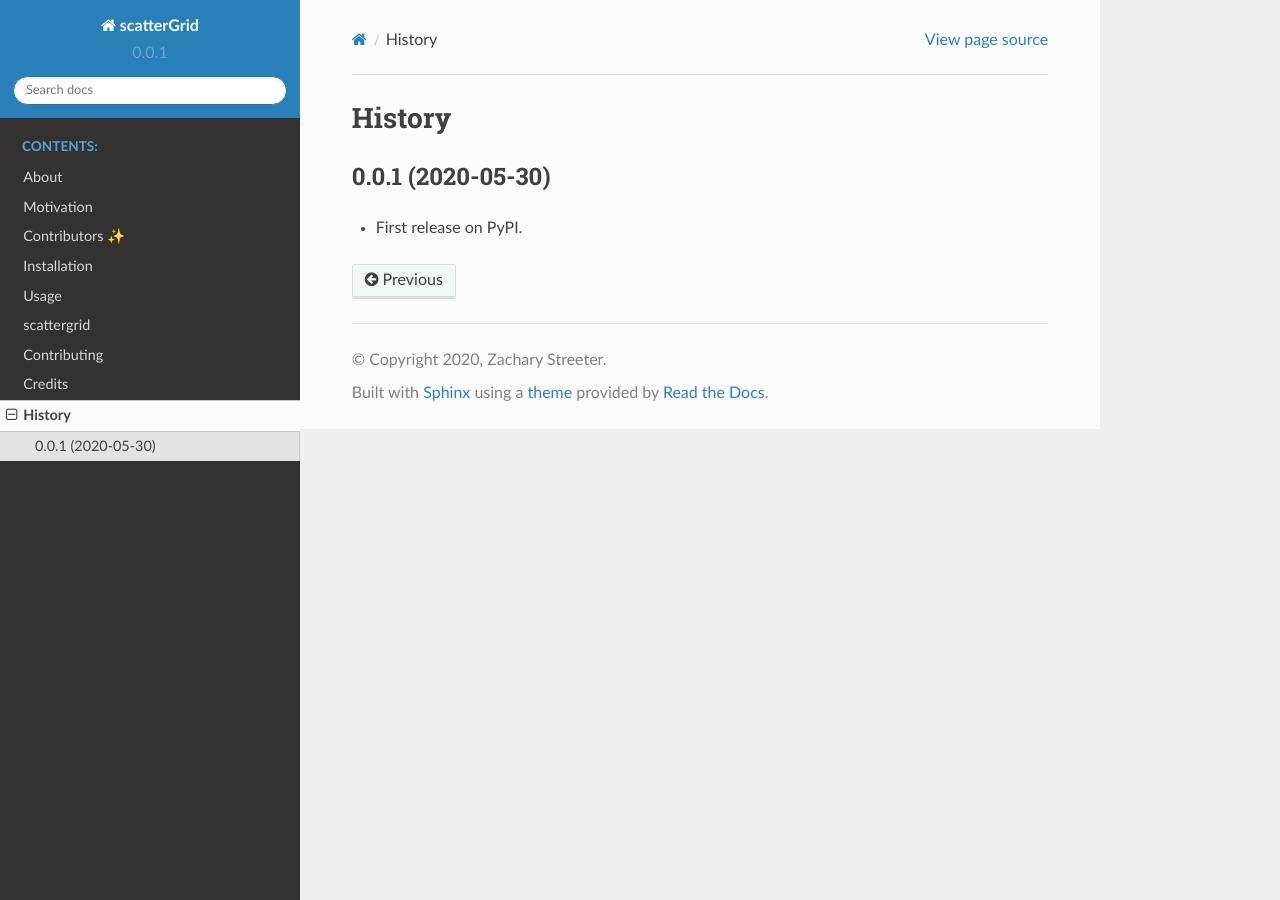
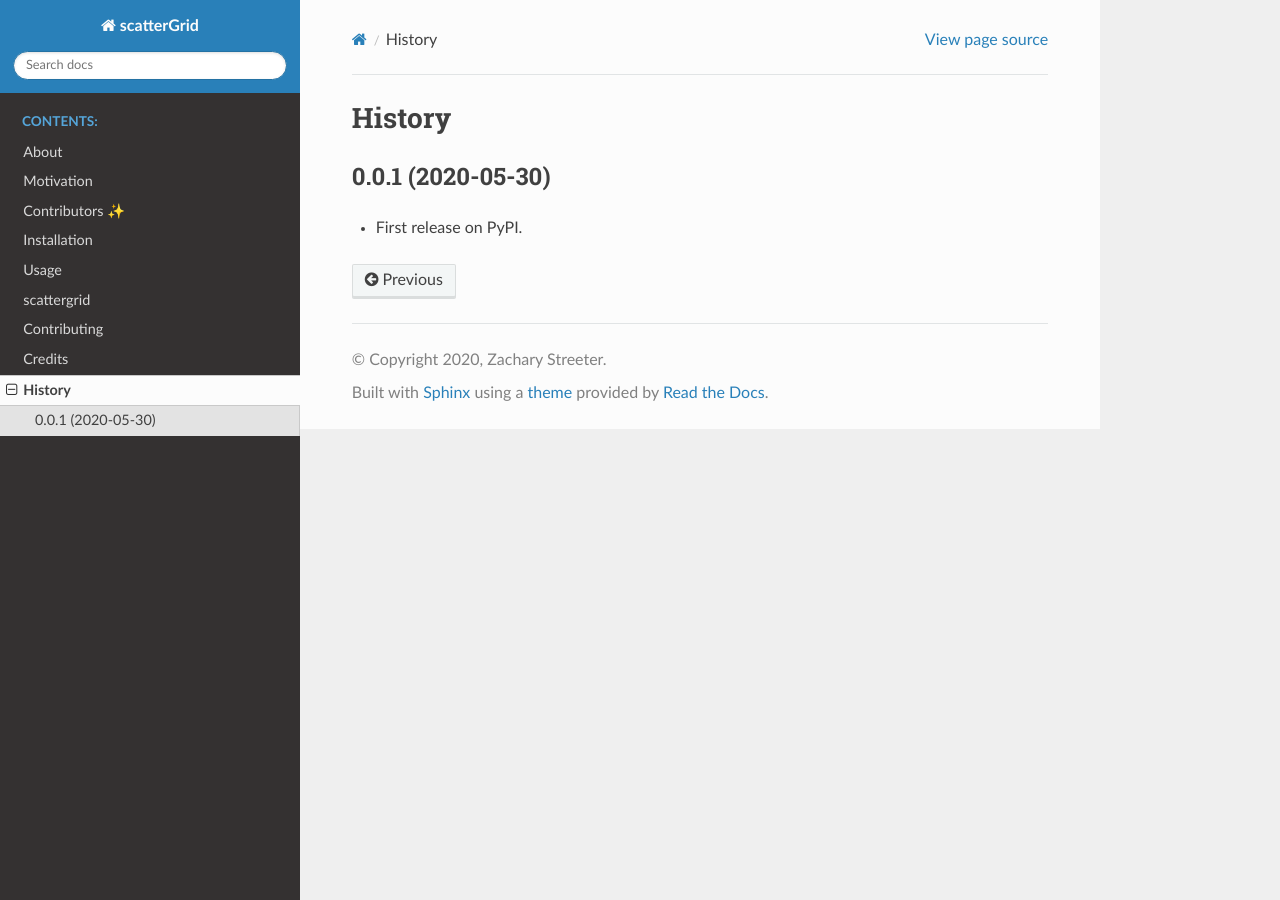
Before and after one commit to cwmccurdy/quantumGrid, a Sphinx documentation site: the page built from docs/history.rst, in a window 1280 px wide. Built offline with Sphinx 7.4.7 and the Read the Docs theme 2.0.0, drawn with Linux system fonts in a browser that asks for light colours.

Commit message:
docs work locally

```diff
--- a/docs/conf.py
+++ b/docs/conf.py
@@ -54,9 +54,9 @@ author = "Zachary Streeter"
 # the built documents.
 #
 # The short X.Y version.
-version = scattergrid.__version__
+# version = scattergrid.__version__
 # The full version, including alpha/beta/rc tags.
-release = scattergrid.__version__
+# release = scattergrid.__version__
 
 # The language for content autogenerated by Sphinx. Refer to documentation
 # for a list of supported languages.
```
